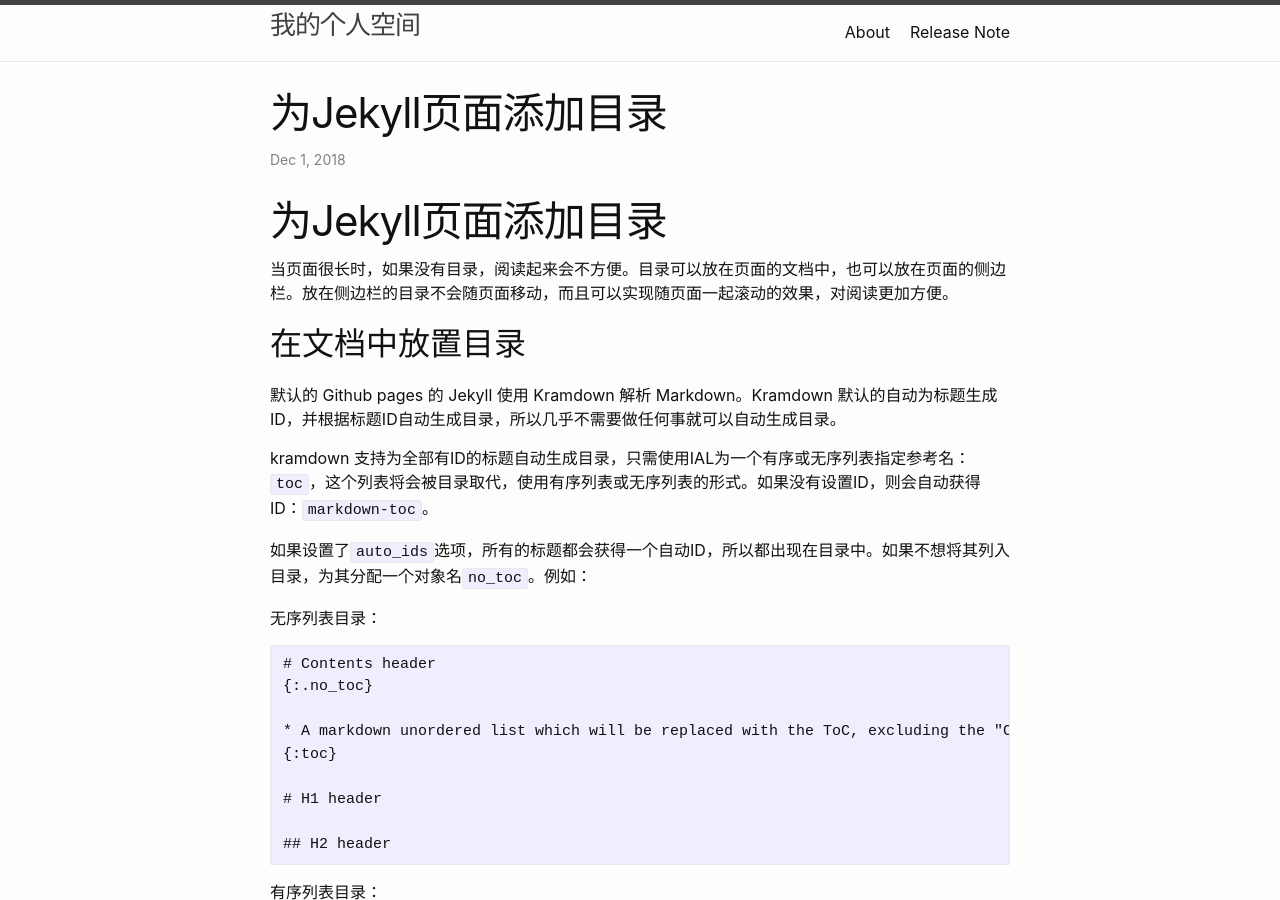
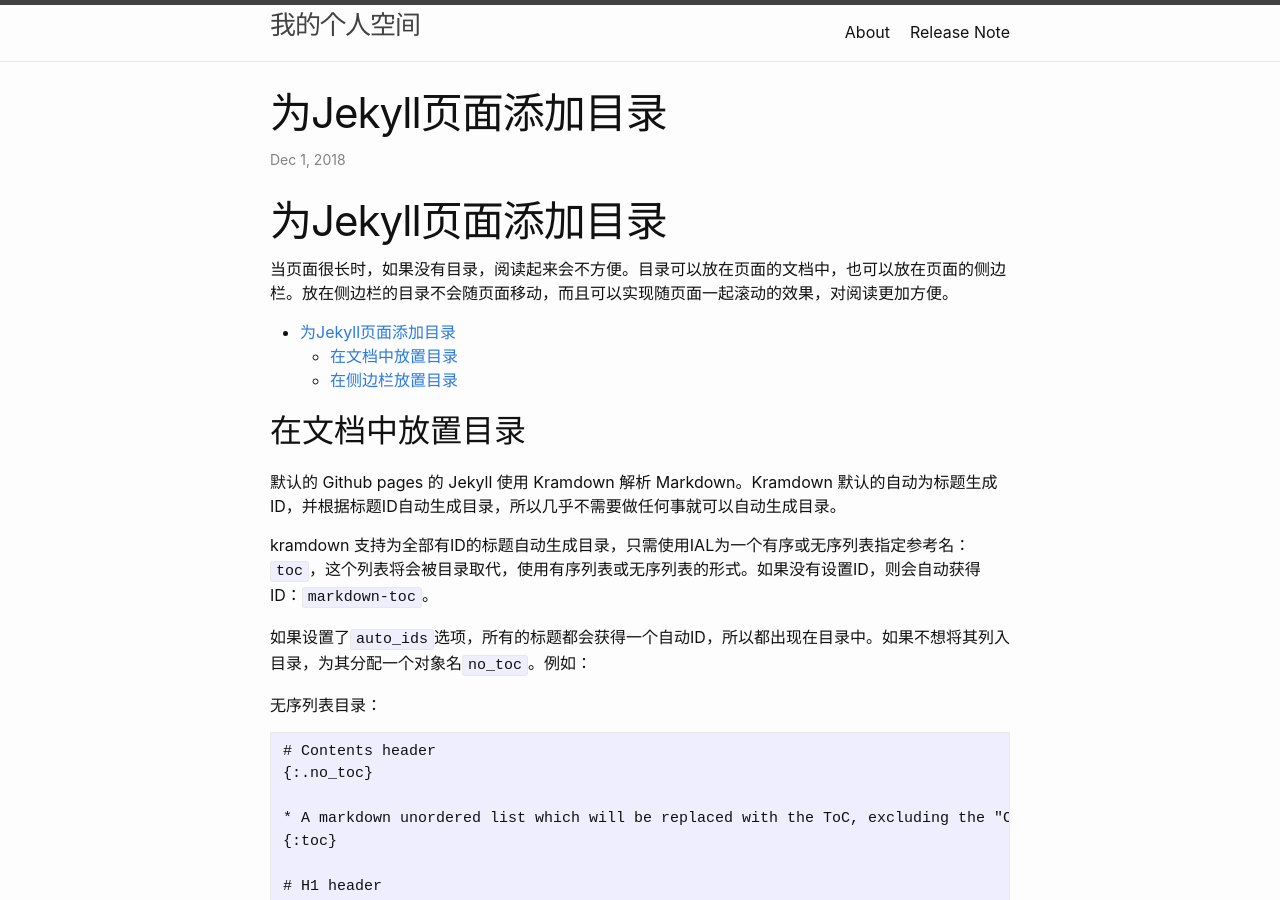
Before and after one commit to juyingzh/juyingzh.github.io, a Jekyll site: the page built from _posts/2018-12-01-add-toc-to-jekyll-page.md, in a window 1280 px wide and 900 px high. Built offline with Jekyll 4.4.1, drawn with Linux system fonts in a browser that asks for light colours.

Commit message:
a little modification

```diff
--- a/_posts/2018-12-01-add-toc-to-jekyll-page.md
+++ b/_posts/2018-12-01-add-toc-to-jekyll-page.md
@@ -6,6 +6,9 @@ title: 为Jekyll页面添加目录
 # 为Jekyll页面添加目录
 
 当页面很长时，如果没有目录，阅读起来会不方便。目录可以放在页面的文档中，也可以放在页面的侧边栏。放在侧边栏的目录不会随页面移动，而且可以实现随页面一起滚动的效果，对阅读更加方便。
+
+* ToC
+{:toc}
 
 ## 在文档中放置目录
 
```
